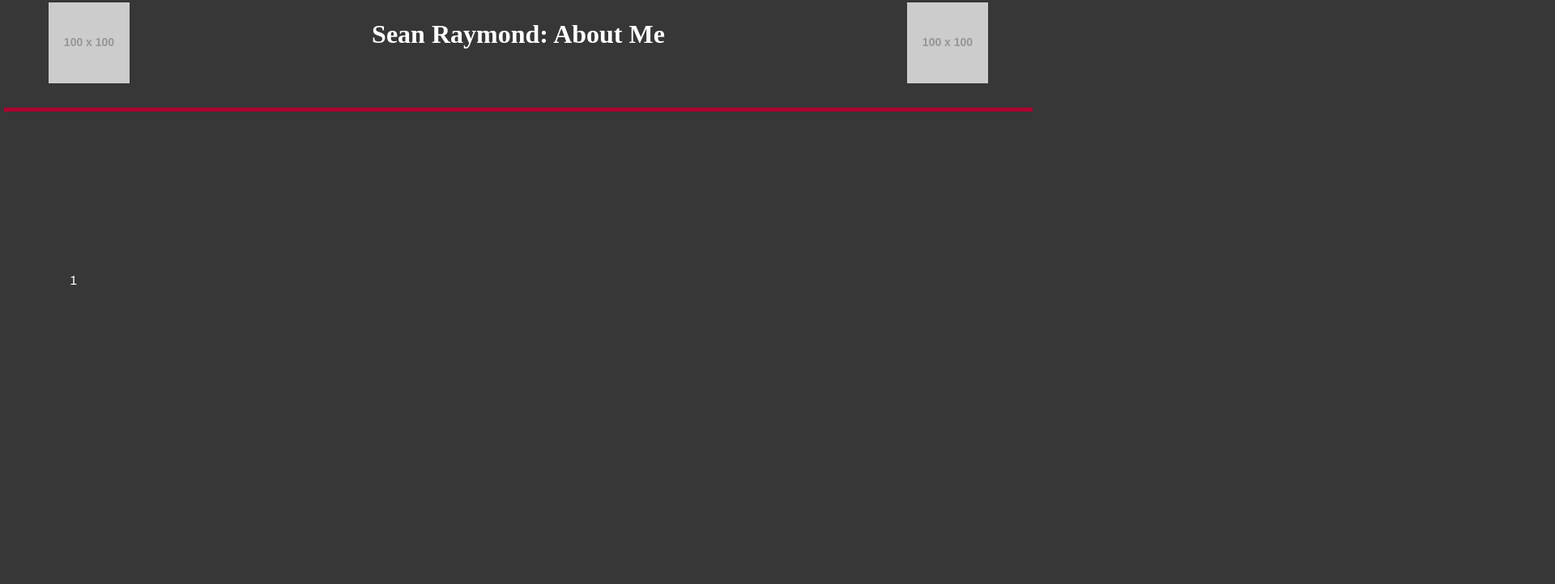
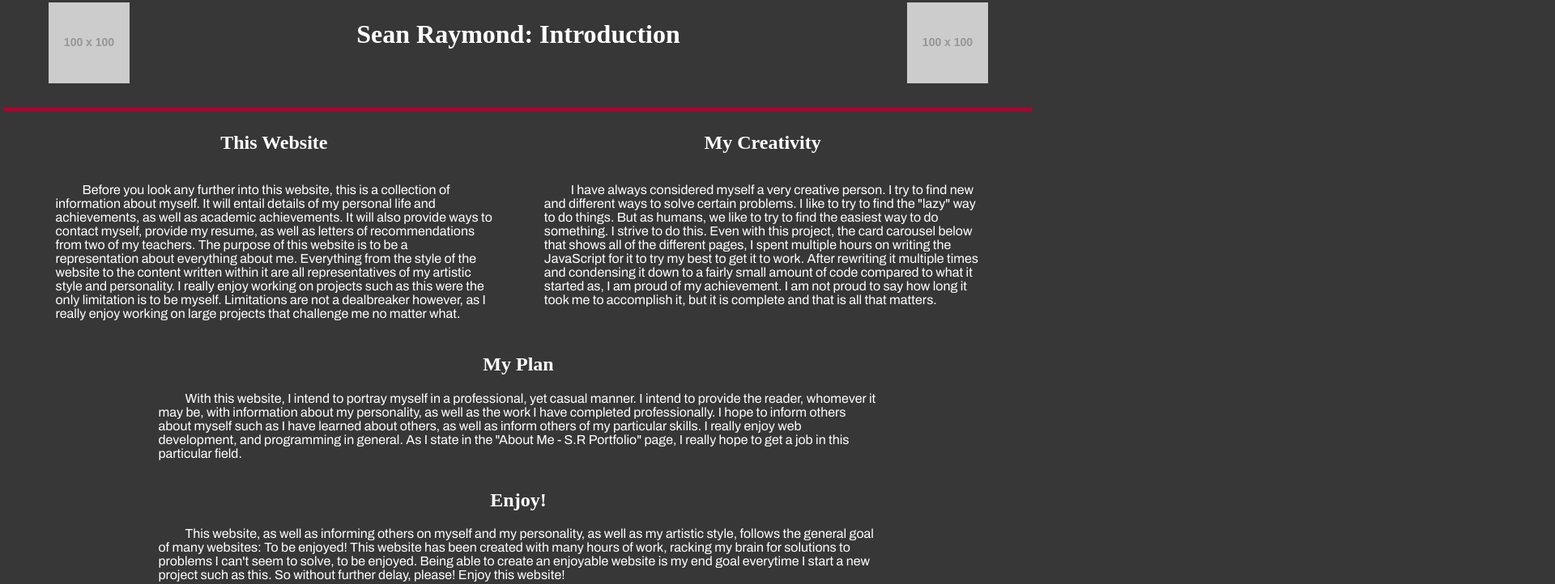
Before and after one commit to SeanRaymond2301/portfolio-assignment, a plain HTML site: page pages/cardstest.html in a window 1280 px wide. Shown: the part 72-794 px from the top of the page at 81% size, 1920 px wide, since content can reach past the window. Drawn offline with Linux system fonts and the light colour scheme; placeholder pictures from the web are drawn by us; a web font is replaced by a local one.

Commit message:
Generic styling and content on the first page done. Content for all pages is due friday.

```diff
--- a/pages/cardstest.html
+++ b/pages/cardstest.html
@@ -6,7 +6,7 @@
         <link rel="stylesheet" href="../css/index.css">
         <link href="https://use.fontawesome.com/releases/v5.0.8/css/all.css" rel="stylesheet">
     </head>
-    <body id="card" onload="nextCard(0)">
+    <body id="intro" onload="nextCard(0)">
         <a onclick="navBar()">
             <i class="fas fa-bars" id="icon"></i>
         </a>
@@ -26,16 +26,34 @@
         </nav>
         <header id="header">
             <img src="http://via.placeholder.com/100x100" alt="Logo image" id="offright">
-            <h1>Sean Raymond: About Me</h1>
+            <h1>Sean Raymond: Introduction</h1>
             <img src="http://via.placeholder.com/100x100" alt="Nav" id="offleft">
         </header>
-        <div class="card">
-            <div name="card" class="card">0</div>
-            <div name="card" class="card">1</div>
-            <div name="card" class="card">2</div>
-            <div name="card" class="card">3</div>
-            <div name="card" class="card">4</div>
-            <div name="card" class="card">5</div>
+        <div class="flexP">
+            <section class="col1">
+                <h2>This Website</h2>
+                <p>Before you look any further into this website, this is a collection of information about myself. It will entail details of my personal life and achievements, as well as academic achievements. It will also provide ways to contact myself, provide my resume, as well as letters of recommendations from two of my teachers. The purpose of this website is to be a representation about everything about me. Everything from the style of the website to the content written within it are all representatives of my artistic style and personality. I really enjoy working on projects such as this were the only limitation is to be myself. Limitations are not a dealbreaker however, as I really enjoy working on large projects that challenge me no matter what.</p>
+            </section>
+            <section class="col2">
+                <h2>My Creativity</h2>
+                <p>I have always considered myself a very creative person. I try to find new and different ways to solve certain problems. I like to try to find the &quot;lazy&quot; way to do things. But as humans, we like to try to find the easiest way to do something. I strive to do this. Even with this project, the card carousel below that shows all of the different pages, I spent multiple hours on writing the JavaScript for it to try my best to get it to work. After rewriting it multiple times and condensing it down to a fairly small amount of code compared to what it started as, I am proud of my achievement. I am not proud to say how long it took me to accomplish it, but it is complete and that is all that matters.</p>
+            </section>
+            <section class="w70">
+                <h2>My Plan</h2>
+                <p>With this website, I intend to portray myself in a professional, yet casual manner. I intend to provide the reader, whomever it may be, with information about my personality, as well as the work I have completed professionally. I hope to inform others about myself such as I have learned about others, as well as inform others of my particular skills. I really enjoy web development, and programming in general. As I state in the &quot;About Me - S.R Portfolio&quot; page, I really hope to get a job in this particular field.</p>
+            </section>
+            <section class="w70">
+                <h2>Enjoy!</h2>
+                <p>This website, as well as informing others on myself and my personality, as well as my artistic style, follows the general goal of many websites: To be enjoyed! This website has been created with many hours of work, racking my brain for solutions to problems I can't seem to solve, to be enjoyed. Being able to create an enjoyable website is my end goal everytime I start a new project such as this. So without further delay, please! Enjoy this website!</p>
+            </section>
+        </div>
+        <div class="card w70">
+            <div name="card" class="card">Lorem ipsum dolor sit amet, consectetur adipisicing elit. Porro numquam sit asperiores autem, suscipit quo neque, dicta totam nisi ratione consequuntur ad tenetur debitis dolores dolor cum voluptate saepe quasi.</div>
+            <div name="card" class="card">Lorem ipsum dolor sit amet, consectetur adipisicing elit. Alias inventore laborum quod suscipit velit dolores et omnis ut ex fugit, nemo numquam facilis laboriosam. Soluta recusandae incidunt nostrum, quasi minima.</div>
+            <div name="card" class="card">Lorem ipsum dolor sit amet, consectetur adipisicing elit. Magnam hic eos provident quasi, cupiditate nihil pariatur molestias sed, distinctio vitae recusandae debitis commodi ducimus error corporis voluptatem repellendus at. Tenetur.</div>
+            <div name="card" class="card">Lorem ipsum dolor sit amet, consectetur adipisicing elit. Voluptates fuga maiores deserunt quo esse doloremque quia, dolore sed ex consectetur consequuntur blanditiis sequi! Excepturi deserunt animi provident, perferendis culpa! Ipsam?</div>
+            <div name="card" class="card">Lorem ipsum dolor sit amet, consectetur adipisicing elit. Consequatur eos saepe deleniti consectetur, cum omnis voluptatum doloremque quas aliquam nesciunt nemo et fugit alias veritatis, ipsam odit. Minima, aut, eius!</div>
+            <div name="card" class="card">Lorem ipsum dolor sit amet, consectetur adipisicing elit. Illo deserunt quas facilis fugit soluta eveniet quo perferendis, adipisci dicta officia molestias, omnis, voluptatum sed commodi earum expedita aspernatur ducimus quisquam.</div>
         </div>
         <script src="../js/cards.js"></script>
         <script src="../js/nav.js"></script>
--- a/sass/_main.scss
+++ b/sass/_main.scss
@@ -9,6 +9,8 @@ $acc-green: #4bfa4b;
 $os-red: #ad0030;
 
 $ind-33px: 33px;
+
+//*******************GENERAL**********************//
 
 body {
     background: $bg-grey;
@@ -144,24 +146,22 @@ p {
     text-indent: $ind-33px;
 }
 
-//*******************CARDS**********************//
+//*******************INTRODUCTION**********************//
 
-#card form {
-    width: 100vw;
-    margin: auto;
-}
-
-body#card {
+body#intro {
     overflow-x: hidden;
 }
 
-#card div div.card {
+#intro div.card {
+    overflow-x: hidden;
+}
+
+#intro div div.card {
     transition-duration: 3s;
     visibility: hidden;
     padding: 200px;
     position: absolute;
-    margin-left: -2000px;
-    width: 60vw;
+    margin-left: -2560px;
     color: white;
     z-index: 1;
 }
@@ -169,10 +169,9 @@ body#card {
 .cardShown {
     visibility: visible;
     transition-duration: 3s;
-    padding: 200px;
+    padding: 200px 0;
     position: absolute;
     margin: auto 0;
-    width: 60vw;
     color: white;
     z-index: 1;
 }
@@ -183,7 +182,38 @@ body#card {
     transition-duration: 3s;
     padding: 200px;
     position: absolute;
-    margin-left: 2000px;
-    width: 60vw;
+    margin-left: 2560px;
     z-index: 1;
+    min-width: 70%;
 }
+
+.flexP {
+    display: flex;
+    flex-direction: row;
+    flex-wrap: wrap;
+
+}
+
+.col1 {
+    display: flex;
+    flex-direction: column;
+    width: 42.5%;
+    margin: 5px 2.5% 5px 5%;
+}
+
+.col2 {
+    display: flex;
+    flex-direction: column;
+    width: 42.5%;
+    margin: 5px 5% 5px 2.5%;
+}
+
+.w70 {
+    width: 70%;
+    margin: auto;
+}
+
+.w50 {
+    width: 50%;
+    margin: auto;
+}
```
Also changed, not shown: css/index.css, 1 other file.
